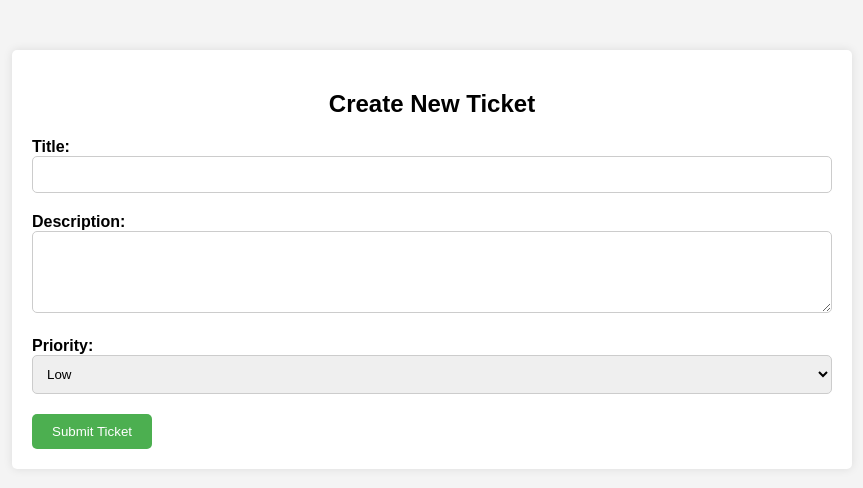
After one commit to Middlewarer/ticketsystem, a Django app: page /done/create/ in a window 1280 px wide. The commit adds this page. Shown: the top 488 px of the page, without its empty margins (208-1071 px from the left). Run offline with Django 5.2, Linux system fonts and the light colour scheme.

Commit message:
Registration and Logout involved; ticket creation edited, model corrected.

```diff
--- a/ticketing/authentication/models.py
+++ b/ticketing/authentication/models.py
@@ -1,5 +1,3 @@
 from django.db import models
 from django.contrib.auth.models import User
 from django.contrib.auth.models import AbstractUser
-
-# Create your models here.
--- a/ticketing/authentication/urls.py
+++ b/ticketing/authentication/urls.py
@@ -1,6 +1,11 @@
-from django.urls import path
+from django.urls import path, include
 from . import views
+
+app_name = 'authentication'
 
 urlpatterns = [
     path('', views.login_view, name='login'),
+    path('signup/', views.register_view, name='register'),
+    path('logout/', views.logout_view, name='logout'),
+
 ]
--- /dev/null
+++ b/ticketing/main/forms.py
@@ -0,0 +1,7 @@
+from django import forms
+from .models import Ticket
+
+class TicketForm(forms.ModelForm):
+    class Meta:
+        model = Ticket
+        fields = ('title', 'description', 'priority',)
--- a/ticketing/main/models.py
+++ b/ticketing/main/models.py
@@ -2,7 +2,7 @@ from django.db import models
 from django.contrib.auth.models import User
 
 
-
+# ----> TICKET MODEL
 class Ticket(models.Model):
 
     class Status(models.TextChoices):
@@ -20,10 +20,11 @@ class Ticket(models.Model):
     title = models.CharField(max_length=100)
     description = models.TextField()
     #category = models.ForeignKey('Category', on_delete=models.CASCADE)
-    seeker = models.ForeignKey(User, related_name='tickets_as_agent', on_delete=models.CASCADE)
-    agent = models.ForeignKey(User, related_name='tickets_as_seeker', on_delete=models.CASCADE)
+    seeker = models.ForeignKey(User, related_name='tickets_as_agent', on_delete=models.CASCADE, default=None, null=True)
+    agent = models.ForeignKey(User, related_name='tickets_as_seeker', on_delete=models.CASCADE, default=None, null=True)
     status = models.CharField(max_length=15, choices=Status.choices, default=Status.PENDING)
     priority = models.IntegerField(choices=Priority.choices, default=Priority.NORMAL)
     resolved = models.BooleanField(default=False)
 
+
 # Create your models here.
--- a/ticketing/main/urls.py
+++ b/ticketing/main/urls.py
@@ -5,4 +5,6 @@ app_name = 'main'
 
 urlpatterns = [
     path('default/', views.default, name='default'),
+    path('create/', views.create_ticket, name='create'),
+
 ]
--- a/ticketing/main/views.py
+++ b/ticketing/main/views.py
@@ -1,7 +1,19 @@
 from django.shortcuts import render
+
+from .forms import TicketForm
+
 
 def default(request):
     print('ok buddy')
-    return render(request, 'main/base.html')
+    return render(request, 'essence/base.html')
+
+def create_ticket(request):
+    if request.method == 'POST':
+        form = TicketForm(request.POST)
+        if form.is_valid():
+            form.save()
+    else:
+        form = TicketForm()
+    return render(request, 'essence/cr_ticket.html', {"form": form})
 
 # Create your views here.
--- a/ticketing/templates/authentication/register.html
+++ b/ticketing/templates/authentication/register.html
@@ -1,10 +1,8 @@
-
 <!DOCTYPE html>
 <html lang="en">
 <head>
     <meta charset="UTF-8">
-    <meta name="viewport" content="width=device-width, initial-scale=1.0">
-    <title>Register</title>
+    <title>Registration</title>
 </head>
 <body>
     <h2>Register</h2>
--- a/ticketing/templates/essence/base.html
+++ b/ticketing/templates/essence/base.html
@@ -10,5 +10,7 @@
 
 <body>
     <h1>Aight, this is the base</h1>
+<h1><a href="{% url 'authentication:login' %}">Logout</a></h1>
+<h1><a href="{% url 'main:create' %}">Create a ticket</a></h1>
 </body>
 </html>
--- /dev/null
+++ b/ticketing/templates/essence/cr_ticket.html
@@ -0,0 +1,74 @@
+<!DOCTYPE html>
+<html lang="en">
+<head>
+    <meta charset="UTF-8">
+    <meta name="viewport" content="width=device-width, initial-scale=1.0">
+    <title>Create Ticket</title>
+    <style>
+        /* Add your custom CSS styles here */
+        body {
+            font-family: Arial, sans-serif;
+            background-color: #f4f4f4;
+            margin: 0;
+            padding: 0;
+        }
+        .container {
+            max-width: 800px;
+            margin: 50px auto;
+            padding: 20px;
+            background-color: #fff;
+            border-radius: 5px;
+            box-shadow: 0 0 10px rgba(0, 0, 0, 0.1);
+        }
+        h2 {
+            text-align: center;
+            margin-bottom: 20px;
+        }
+        label {
+            font-weight: bold;
+        }
+        input[type="text"], textarea, select {
+            width: 100%;
+            padding: 10px;
+            margin-bottom: 20px;
+            border: 1px solid #ccc;
+            border-radius: 5px;
+            box-sizing: border-box;
+        }
+        input[type="submit"] {
+            background-color: #4caf50;
+            color: #fff;
+            padding: 10px 20px;
+            border: none;
+            border-radius: 5px;
+            cursor: pointer;
+        }
+        input[type="submit"]:hover {
+            background-color: #45a049;
+        }
+    </style>
+</head>
+<body>
+    <div class="container">
+        <h2>Create New Ticket</h2>
+        <form action="" method="POST">
+            {% csrf_token %}
+            <label for="title">Title:</label>
+            <input type="text" id="title" name="title" required>
+
+            <label for="description">Description:</label>
+            <textarea id="description" name="description" rows="4" required></textarea>
+
+            <label for="priority">Priority:</label>
+            <select id="priority" name="priority" required>
+                <option value="1">Low</option>
+                <option value="2">Normal</option>
+                <option value="3">High</option>
+                <option value="4">Critical</option>
+            </select>
+
+            <input type="submit" value="Submit Ticket">
+        </form>
+    </div>
+</body>
+</html>
```
Also changed, not shown: ticketing/authentication/views.py (+17 -0 lines), ticketing/main/migrations/0002_ticket_agent_ticket_resolved_ticket_seeker.py (added), ticketing/main/migrations/0003_alter_ticket_agent.py (added), ticketing/main/migrations/0004_alter_ticket_seeker.py (added).
